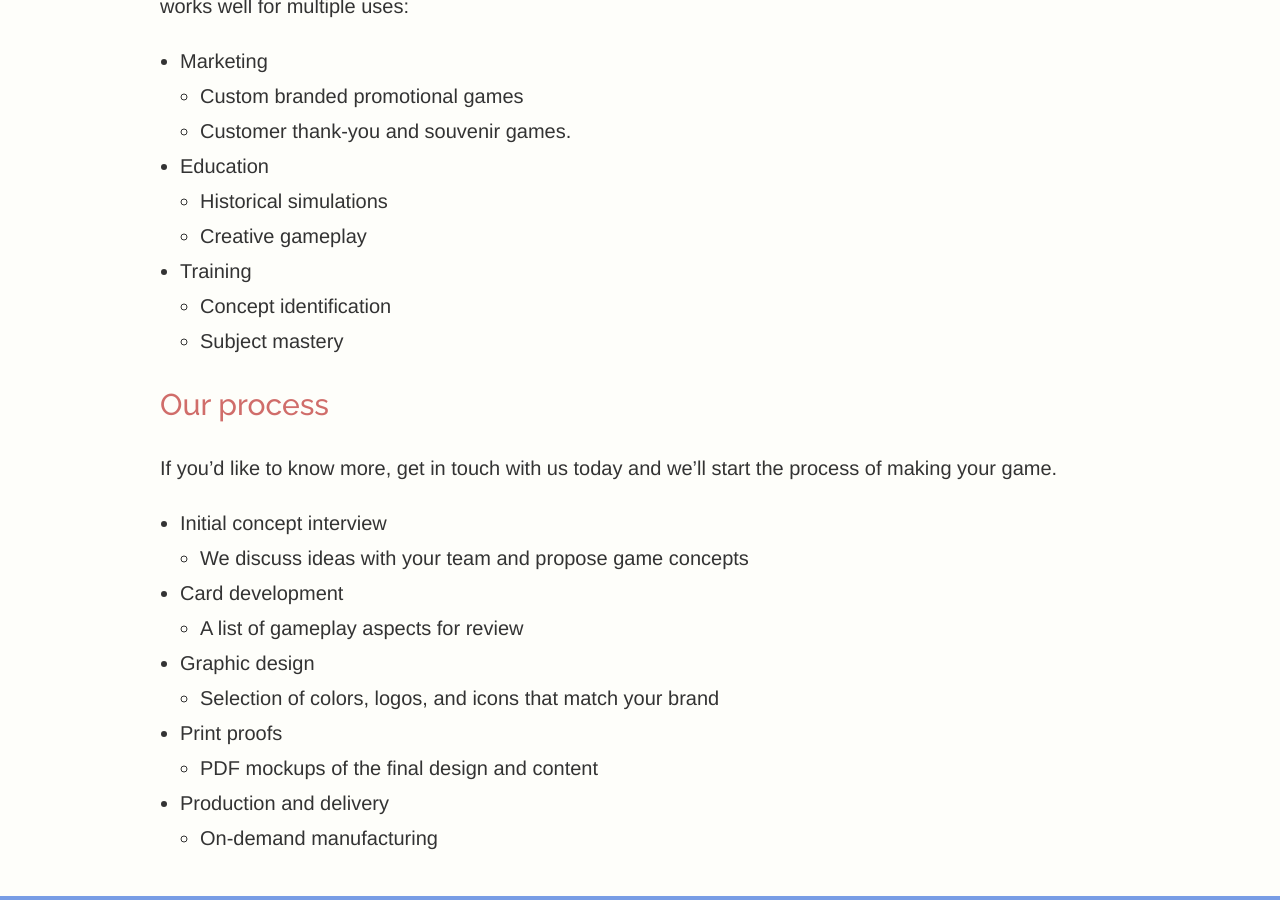
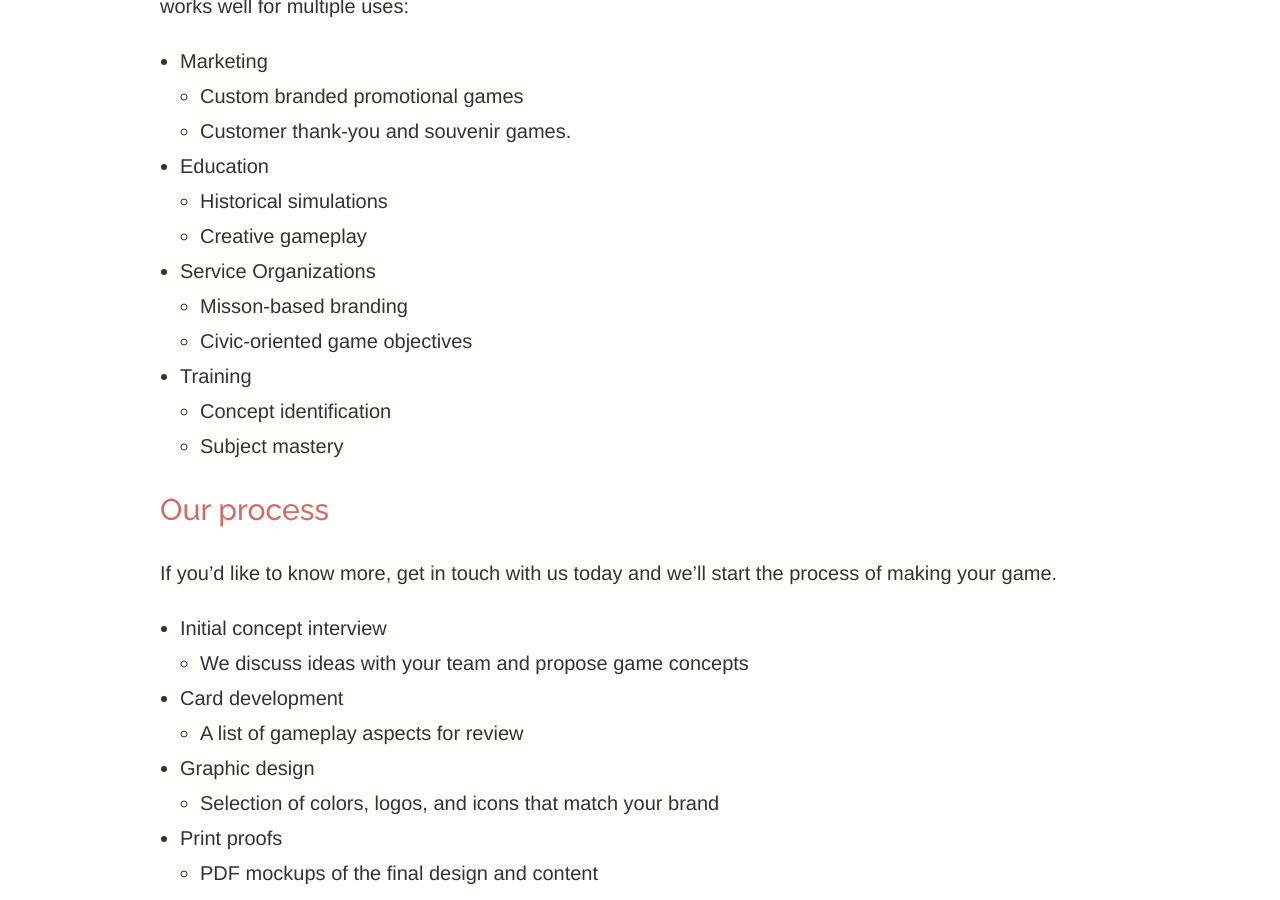
Before and after one commit to wingedfivegames/wingedfivegames.github.io, a Jekyll site: the page built from _pages/process.md, in a window 1280 px wide and 900 px high, scrolled down 769 px. Built offline with Jekyll 4.4.1, drawn with Linux system fonts in a browser that asks for light colours.

Commit message:
Updates process page.

```diff
--- a/_pages/process.md
+++ b/_pages/process.md
@@ -17,6 +17,9 @@ We craft the actions and themes of the game to suit your promotional or training
 * Education
   * Historical simulations
   * Creative gameplay
+* Service Organizations
+  * Misson-based branding
+  * Civic-oriented game objectives
 * Training
   * Concept identification
   * Subject mastery
```
